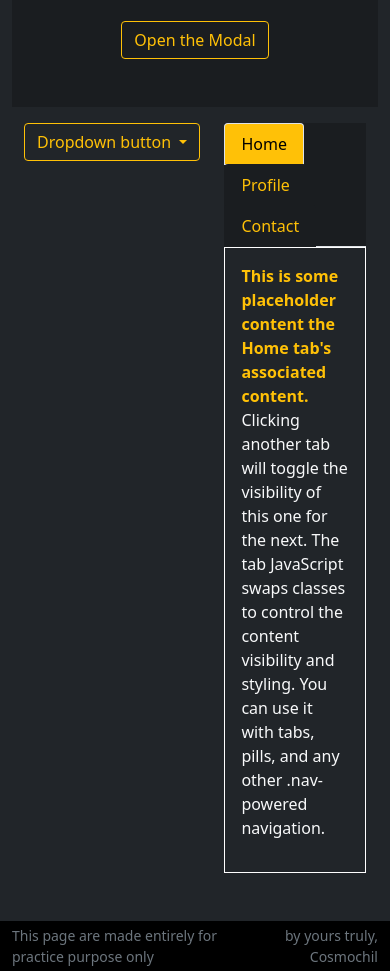
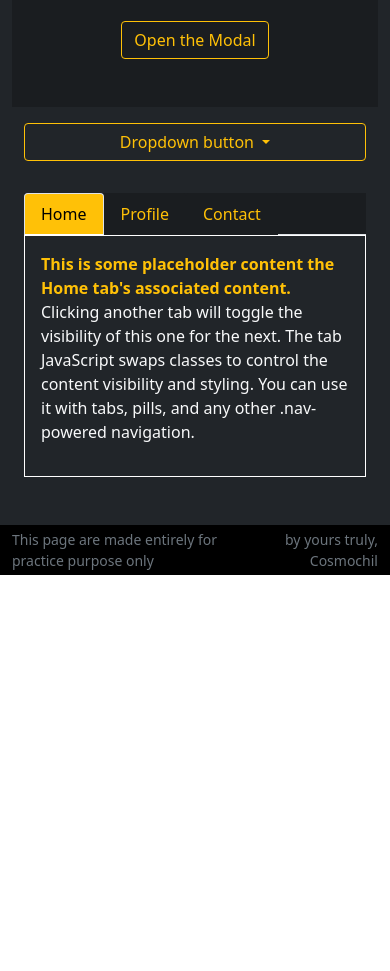
Before and after one commit to Cosmochil/boostrap-page, a plain HTML site: page index.html in a window 390 px wide. Shown: the part 4362-5333 px from the top of the page. After the commit the page ends 4937 px from the top, so only its background shows below. Drawn offline with nearby package versions, Linux system fonts and the light colour scheme.

Commit message:
update index.html

```diff
--- a/index.html
+++ b/index.html
@@ -562,8 +562,8 @@
           </div>
         </section>
 
-        <!-- Modal Trigger -->
         <section id="other" class="py-5 bg-dark">
+          <!-- Modal Trigger -->
           <div class="container" id="modal">
             <div class="text-center">
               <p class="lead pt-4">Modal Trigger Sample</p>
@@ -659,7 +659,7 @@
           <div class="container">
             <div class="row justify-content-md-between">
               <!-- Dropdown -->
-              <div class="col col-lg-6">
+              <div class="col-12 col-md-6">
                 <div class="dropdown d-grid py-3">
                   <button
                     class="btn btn-outline-warning dropdown-toggle"
@@ -690,7 +690,7 @@
               </div>
 
               <!-- Tab -->
-              <div class="col col-lg-6 mt-3">
+              <div class="col-12 col-md-6 mt-3">
                 <nav>
                   <div class="nav nav-tabs" id="myTab" role="tablist">
                     <button
```
